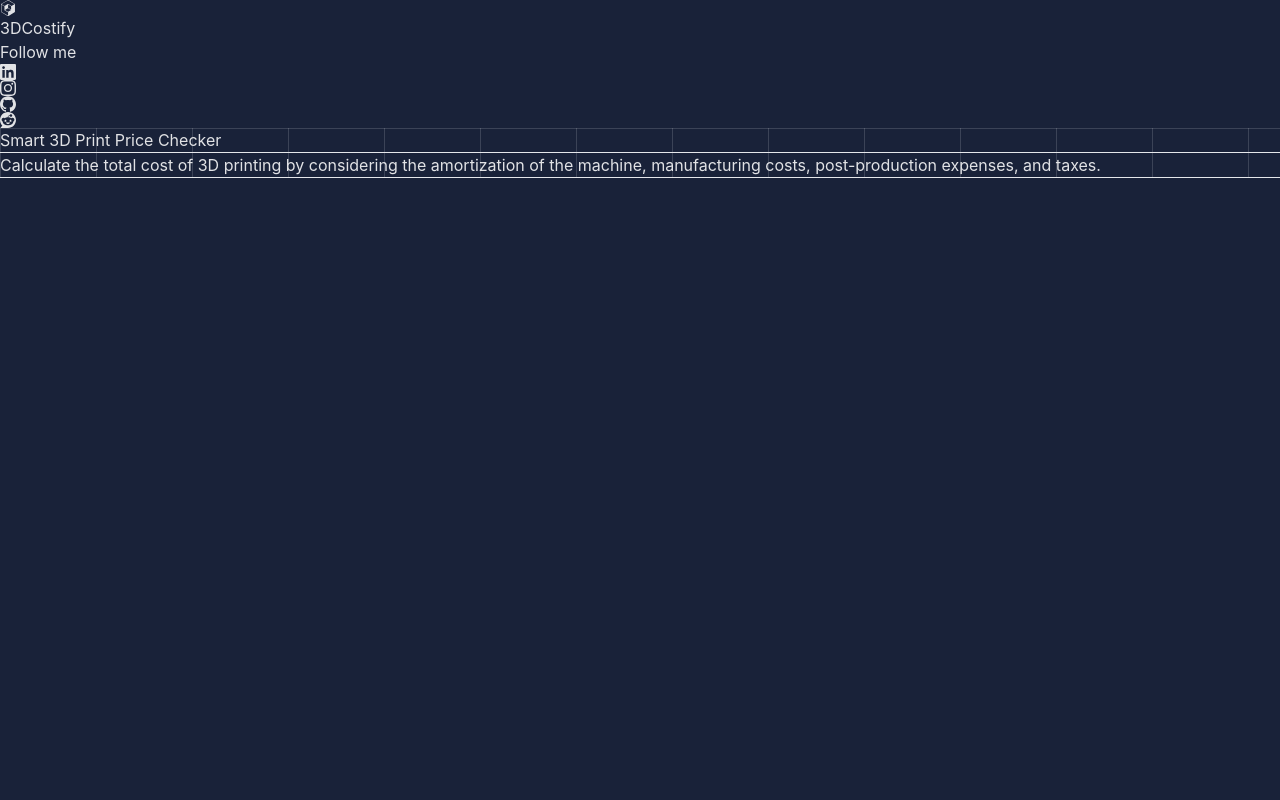
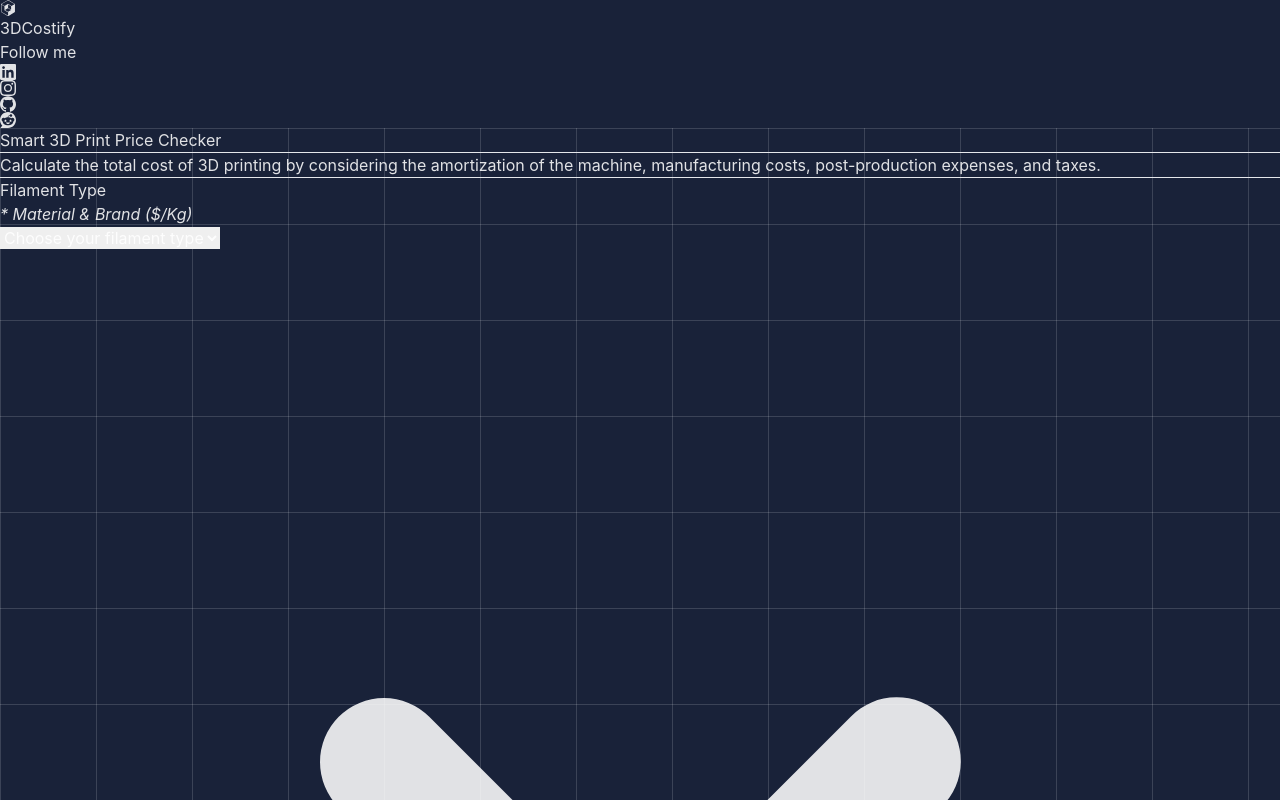
Before and after one commit to PEPAXD/3DCostify, a React (Vite) app: page / in a window 1280 px wide. Shown: the top 800 px of the page. Built offline with nearby package versions, Linux system fonts and the light colour scheme.

Commit message:
add dropdownComponent

```diff
--- /dev/null
+++ b/src/components/dropdowns.jsx
@@ -0,0 +1,45 @@
+import React from "react";
+
+function dropdowns({ placeHolder }) {
+  return (
+    <>
+      <fieldset className="w-full my-4">
+        <div className="relative">
+          <select
+            id="Filamento"
+            name="Filamento"
+            className="appearance-none block w-full bg-none bg-gray-700 border border-transparent py-2 pl-3 pr-10 text-white focus:outline-none focus:ring-white focus:border-white sm:text-sm font-bold text-lg mb-2"
+          >
+            <option disabled selected>
+              {placeHolder}
+            </option>
+
+            <optgroup label="GST3D">
+              <option>PLA+ $12000</option>
+              <option>A2</option>
+              <option>A3</option>
+            </optgroup>
+          </select>
+
+          <div className="pointer-events-none absolute inset-y-0 right-0 px-2 flex items-center">
+            <svg
+              className="h-4 w-4 text-white"
+              xmlns="http://www.w3.org/2000/svg"
+              viewBox="0 0 20 20"
+              fill="currentColor"
+              aria-hidden="true"
+            >
+              <path
+                fill-rule="evenodd"
+                d="M5.293 7.293a1 1 0 011.414 0L10 10.586l3.293-3.293a1 1 0 111.414 1.414l-4 4a1 1 0 01-1.414 0l-4-4a1 1 0 010-1.414z"
+                clip-rule="evenodd"
+              />
+            </svg>
+          </div>
+        </div>
+      </fieldset>
+    </>
+  );
+}
+
+export default dropdowns;
--- a/src/view/costCalc.jsx
+++ b/src/view/costCalc.jsx
@@ -1,18 +1,20 @@
 import React from "react";
+
+//import components
+import Dropdowns from "../components/dropdowns";
 
 function costCalc() {
   return (
     <div className="flex h-full w-full p-3 dark:bg-gray-900 shadow-lg overflow-y-scroll">
       <div className="text-white z-10 h-full w-full px-8 mt-20">
-
         {/* Add your code here */}
-        <div id="project-title-description">
-          <h4
+        <div id="costify-title-description">
+          <h1
             className="font-display mb-2 text-2xl font-semibold dark:text-gray-200"
             itemprop="titleCalculator"
           >
             Smart 3D Print Price Checker
-          </h4>
+          </h1>
 
           <hr className="border-t-1 border-white w-full" />
 
@@ -26,6 +28,33 @@ function costCalc() {
           <hr className="border-t-1 border-white w-full" />
         </div>
 
+        <div className="py-6" id="filament&Printers">
+          {/*FilamentScrapp */}
+          <div className="w-full">
+            <h2>Filament Type</h2>
+            <cite className="pl-4 text-sm font-semibold text-gray-400 tracking-wider ">
+              * Material &amp; Brand ($/Kg)
+            </cite>
+
+            <form className="flex gap-3">
+              <Dropdowns placeHolder={"Choose your filament type"}/>
+            </form>
+          </div>
+
+          <br />
+
+          {/*PrinterScrapp */}
+          <div class="w-full">
+            <h5>3D Printer Model</h5>
+            <cite className="pl-4 text-sm font-semibold text-gray-400 tracking-wider ">
+              * Brand &amp; Model ($)
+            </cite>
+
+            <form className="flex gap-3">
+              <Dropdowns placeHolder={"Choose your Printer model"} />
+            </form>
+          </div>
+        </div>
       </div>
     </div>
   );
```
